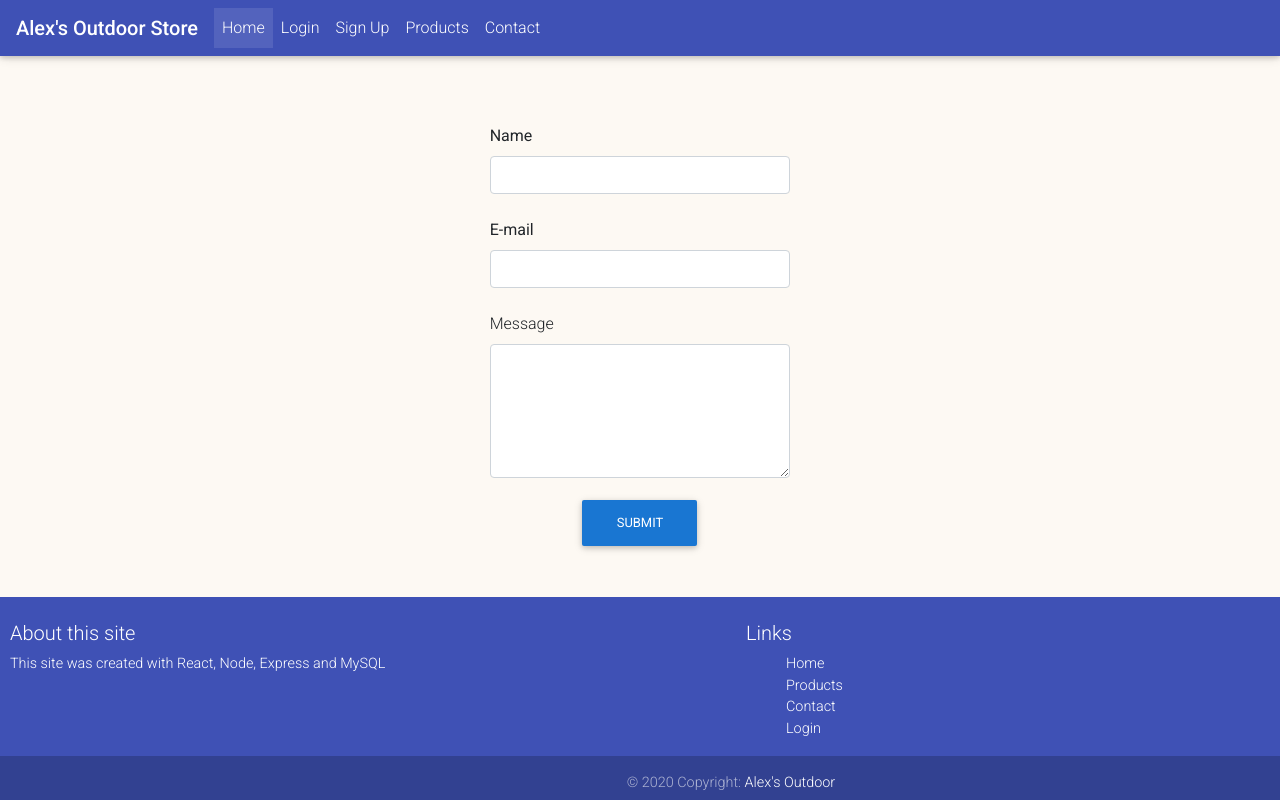
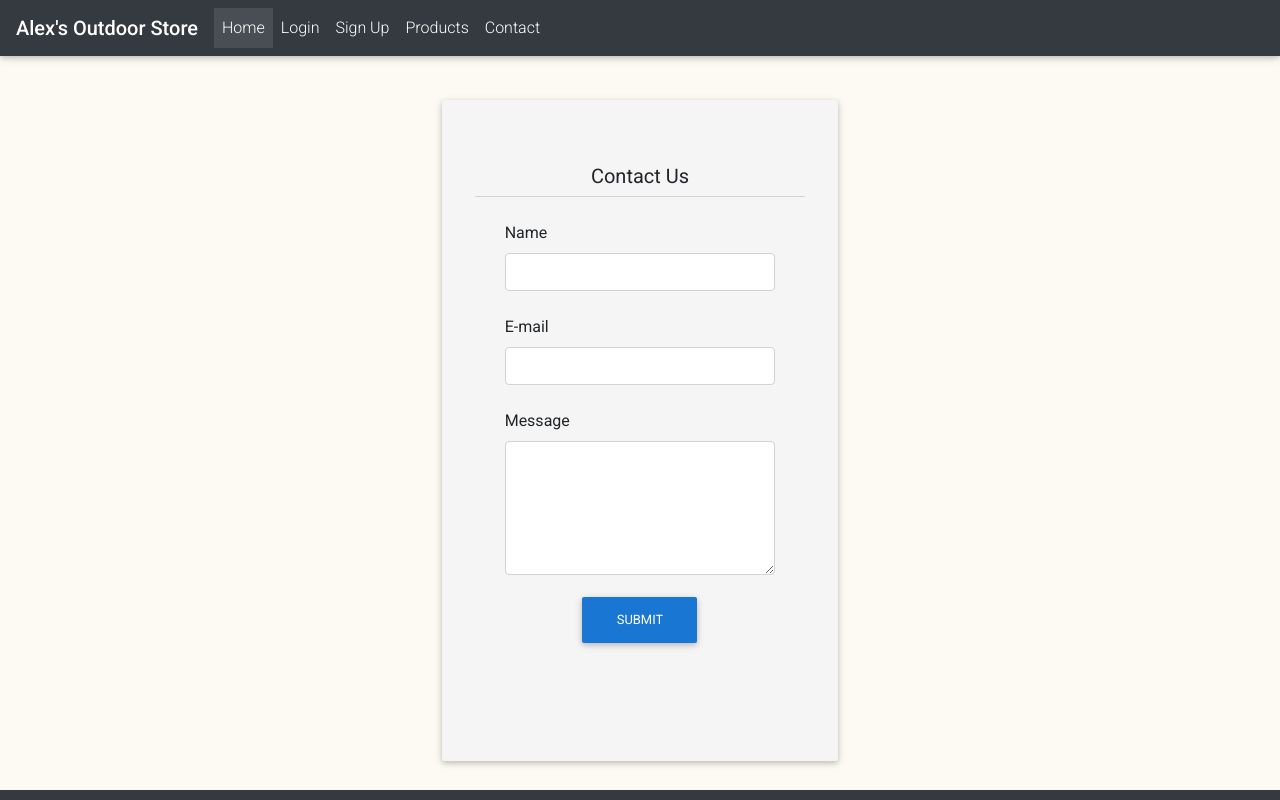
Before and after one commit to afw821/alexs_outdoor_react, a React (Create React App) app in the folder client/: page /contact in a window 1280 px wide. Shown: the top 800 px of the page. Built offline with nearby package versions, Linux system fonts and the light colour scheme.

Commit message:
I made styling changes to the forms, the navbar, the footer and added links to the login and sign-up pages to redrect the user

```diff
--- a/client/src/components/CategoryManager.jsx
+++ b/client/src/components/CategoryManager.jsx
@@ -34,23 +34,36 @@ class CategoryManager extends Form {
     }
   };
   render() {
+    const lineBreakStyle = {
+      borderBottom: "1px solid lightgray",
+    };
     return (
       <>
         <div className="row">
           <div className="col-2"></div>
           <div className="col-6" style={{ marginTop: "100px" }}>
-            <div class="jumbotron jumbotron-fluid" style={{ height: "350px" }}>
+            <div
+              class="jumbotron jumbotron-fluid"
+              style={{ height: "350px", backgroundColor: "whitesmoke" }}
+            >
               <div class="container">
                 <div className="row">
                   <div className="col d-flex justify-content-center">
-                    <h5>Add Category</h5>
+                    <h5 className="font-bolder">Add Category</h5>
                   </div>
+                </div>
+                <div className="row d-flex justify-content-center">
+                  <div className="col-10" style={lineBreakStyle}></div>
                 </div>
                 <div className="row">
                   <div className="col">
                     <form className="mt-4" onSubmit={this.handleSubmit}>
                       {this.renderInput("category", "Category")}
-                      <button className="btn btn-primary">Submit</button>
+                      <div className="row ">
+                        <div className="col d-flex justify-content-center">
+                          <button className="btn btn-primary">Submit</button>
+                        </div>
+                      </div>
                     </form>
                   </div>
                 </div>
--- a/client/src/components/ContactForm.jsx
+++ b/client/src/components/ContactForm.jsx
@@ -47,6 +47,9 @@ class ContactForm extends Form {
   };
 
   render() {
+    const lineBreakStyle = {
+      borderBottom: "1px solid lightgray",
+    };
     return (
       <>
         <PopUpModal
@@ -55,9 +58,24 @@ class ContactForm extends Form {
           body="Your message has successfully been sent"
           onClose={this.handleModalClick}
         />
-        <div className="row" style={{ marginTop: "100px" }}>
+        <div className="row">
           <div className="col-4"></div>
-          <div className="col-4">
+          <div className="col-4" style={{ marginTop: "100px" }}>
+            <div
+              className="jumbotron jumbotron-fluid"
+              style={{ backgroundColor: "whitesmoke" }}
+            >
+              <div className="container">
+                <div className="row">
+                  <div className="col d-flex justify-content-center">
+                    <h5 className="font-bolder">Contact Us</h5>
+                  </div>
+                </div>
+                <div className="row d-flex justify-content-center">
+                  <div className="col-10" style={lineBreakStyle}></div>
+                </div>
+                <div className="row">
+                  <div className="col">
                     <form
                       className="pb-5 pl-5 pr-5 pt-4 login-form"
                       onSubmit={this.handleSubmit}
@@ -69,6 +87,10 @@ class ContactForm extends Form {
                     </form>
                   </div>
                 </div>
+              </div>
+            </div>
+          </div>
+        </div>
       </>
     );
   }
--- a/client/src/components/Footer.jsx
+++ b/client/src/components/Footer.jsx
@@ -8,10 +8,13 @@ const Footer = () => {
     bottom: "0",
     width: "115%",
     marginLeft: "-20px",
+    backgroundColor: "#343a40",
+    opacity: "1.5",
   };
   return (
     <MDBFooter
-      color="indigo"
+      //color="indigo"
+      dark
       className="font-small pt-4 mt-4"
       style={footerStyle}
     >
--- a/client/src/components/LoginForm.jsx
+++ b/client/src/components/LoginForm.jsx
@@ -1,8 +1,9 @@
 import React from "react";
 import Form from "../components/common/Form";
-import { MDBCard, MDBCardBody } from "mdbreact";
+import { MDBCard, MDBCardBody, MDBModalFooter } from "mdbreact";
 import { login } from "../services/authService";
 import Joi from "joi-browser";
+import { Link } from "react-router-dom";
 
 class LoginForm extends Form {
   state = {
@@ -63,9 +64,22 @@ class LoginForm extends Form {
                       )}
                     </div>
                   </div>
-                  {this.renderBtn("Login", "primary", "submit")}
+                  <div className="row pb-3">
+                    <div className="col">
+                      {this.renderBtn("Login", "primary", "submit")}
+                    </div>
+                  </div>
                 </div>
               </form>
+              <MDBModalFooter className="d-flex justify-content-center">
+                <div className="row">
+                  <div className="col">
+                    <p>
+                      Not a member?<Link to="/register"> Sign Up</Link>
+                    </p>
+                  </div>
+                </div>
+              </MDBModalFooter>
             </MDBCardBody>
           </MDBCard>
         </div>
--- a/client/src/components/NavBar.jsx
+++ b/client/src/components/NavBar.jsx
@@ -102,11 +102,12 @@ const NavBar = (props) => {
   return (
     <header>
       <MDBNavbar
-        //style={{ backgroundColor: "#8095cc", opacity: "1.5" }}
-        color="indigo"
+        style={{ backgroundColor: "#343a40", opacity: "1.5" }}
+        //color="indigo"
         dark
         expand="md"
         fixed="top"
+        scrolling
       >
         <MDBNavbarBrand href="/">
           <strong>Alex's Outdoor Store</strong>
--- a/client/src/components/ProductForm.jsx
+++ b/client/src/components/ProductForm.jsx
@@ -124,7 +124,6 @@ class ProductForm extends Form {
           updatedProduct.id = productId;
           closeModal(null, null);
           handleUpdateView(updatedProduct, indexOfUpdatedProduct); //this will be re-calculated due to the pagination and filtering in products.jsx
-          console.log("data from update", updatedProduct);
         }
       }
     } catch (ex) {
@@ -134,19 +133,30 @@ class ProductForm extends Form {
   };
 
   render() {
+    const lineBreakStyle = {
+      borderBottom: "1px solid lightgray",
+    };
     const { imageSrc, selectedCategoryId } = this.state.data;
     const { categories } = this.state;
     const { productId } = this.props;
     return (
       <>
-        <div className="jumbotron" style={{ marginTop: "60px" }}>
+        <div
+          className="jumbotron"
+          style={{ marginTop: "80px", backgroundColor: "whitesmoke" }}
+        >
           {!productId && (
-            <div className="row">
-              <div className="col-4"></div>
-              <div className="col-6">
-                <h5>Add Product</h5>
+            <>
+              <div className="row">
+                <div className="col-4"></div>
+                <div className="col-6">
+                  <h5 className="font-bolder">Add Product</h5>
+                </div>
               </div>
-            </div>
+              <div className="row d-flex justify-content-center">
+                <div className="col-10" style={lineBreakStyle}></div>
+              </div>
+            </>
           )}
 
           <form
--- a/client/src/components/Products.jsx
+++ b/client/src/components/Products.jsx
@@ -173,7 +173,7 @@ class Products extends Component {
           btnText={"Delete Product"}
           handleClick={this.handleDelete}
         />
-        <div className="row" style={{ marginTop: "65px" }}>
+        <div className="row" style={{ marginTop: "85px" }}>
           <div className="col-2">
             <div className="row">
               <div className="col">
--- a/client/src/components/RegisterForm.jsx
+++ b/client/src/components/RegisterForm.jsx
@@ -1,9 +1,10 @@
 import React from "react";
 import Form from "./common/Form";
-import { MDBCard, MDBCardBody } from "mdbreact";
+import { MDBCard, MDBCardBody, MDBModalFooter } from "mdbreact";
 import { getStates } from "../utils/getStates";
 import Joi from "joi-browser";
 import { register } from "../services/userService";
+import { Link } from "react-router-dom";
 
 class RegisterForm extends Form {
   state = {
@@ -151,9 +152,22 @@ class RegisterForm extends Form {
                     "password",
                     "password" //name 2
                   )}
-                  {this.renderBtn("Register", "primary", "submit")}
+                  <div className="row pb-3">
+                    <div className="col">
+                      {this.renderBtn("Register", "primary", "submit")}
+                    </div>
+                  </div>
                 </div>
               </form>
+              <MDBModalFooter className="d-flex justify-content-center">
+                <div className="row">
+                  <div className="col">
+                    <p>
+                      Already a member?<Link to="/login"> Login</Link>
+                    </p>
+                  </div>
+                </div>
+              </MDBModalFooter>
             </MDBCardBody>
           </MDBCard>
         </div>
--- a/client/src/components/UpdatePassword.jsx
+++ b/client/src/components/UpdatePassword.jsx
@@ -12,7 +12,6 @@ class UpdatePassword extends Form {
       password: "",
     },
     errors: {},
-    show: false,
   };
 
   schema = {
@@ -32,6 +31,13 @@ class UpdatePassword extends Form {
       );
       if (result) {
         toast.success("Password Successfully Updated");
+        this.setState({
+          data: {
+            oldPassword: "",
+            firstPassword: "",
+            password: "",
+          },
+        });
       }
     } catch (ex) {
       if (ex.response.stauts === 400 || ex.response.status === 404)
--- a/client/src/components/common/DropDownList.jsx
+++ b/client/src/components/common/DropDownList.jsx
@@ -10,7 +10,9 @@ const DropDownList = ({
 }) => {
   return (
     <div className="form-group">
-      <label htmlFor={name}>{label}</label>
+      <label className="font-bolder" htmlFor={name}>
+        {label}
+      </label>
       <select
         className="form-control"
         name={name}
--- a/client/src/components/common/TextArea.jsx
+++ b/client/src/components/common/TextArea.jsx
@@ -3,7 +3,9 @@ import React from "react";
 const TextArea = ({ value, onChange, name, label, type, error, rows }) => {
   return (
     <div className="form-group">
-      <label htmlFor={name}>{label}</label>
+      <label className="font-bolder" htmlFor={name}>
+        {label}
+      </label>
       <textarea
         value={value}
         onChange={onChange}
```
Also changed, not shown: 1 other file (tests, documents, lock files or other folders). Lines whose indentation alone changed are shown as unchanged.
